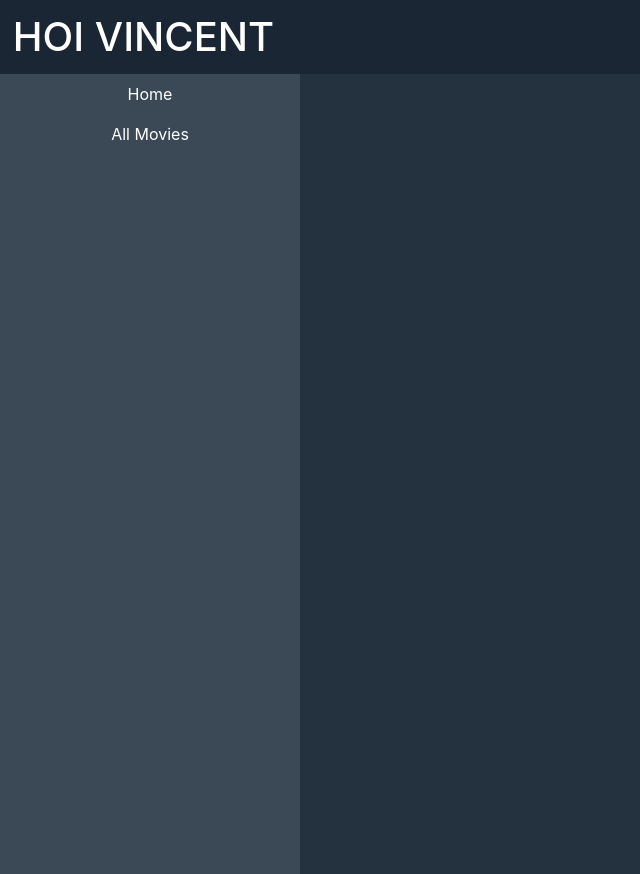
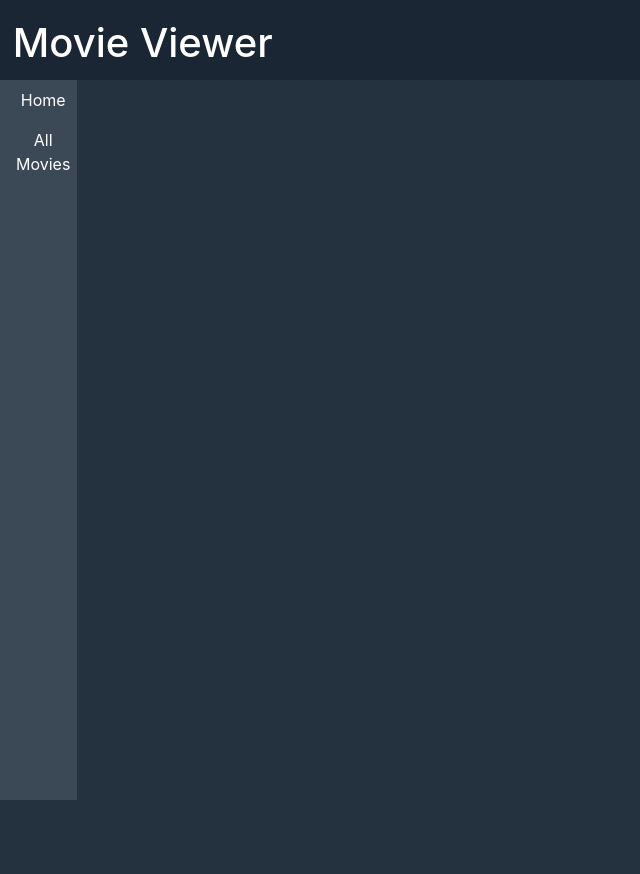
Before and after one commit to Arometiz/movieviewer-frontend, a React (Create React App) app: page / in a window 1280 px wide. Shown: the whole page, without its empty margins (0-640 px from the left). After the commit the page ends 800 px from the top, so only its background shows below. Built offline with nearby package versions, Linux system fonts and the light colour scheme.

Commit message:
Page is working correctly now

```diff
--- a/src/App.js
+++ b/src/App.js
@@ -1,11 +1,11 @@
-import React from 'react';
-import 'bootstrap/dist/css/bootstrap.min.css';
-import Navigationbar from './components/Navigationbar';
-import Toolbar from './components/Toolbar';
+import React from "react";
+import "bootstrap/dist/css/bootstrap.min.css";
+import Navigationbar from "./components/Navigationbar";
+import Toolbar from "./components/Toolbar";
 
 function App() {
   return (
-    <div className="App">
+    <div>
       <Toolbar></Toolbar>
       <Navigationbar></Navigationbar>
     </div>
--- a/src/components/Allmovies.js
+++ b/src/components/Allmovies.js
@@ -7,7 +7,7 @@ import './css/allmovies.css';
 class Allmovies extends Component {
   render() {
     return (
-          <Allmoviescard></Allmoviescard>
+        <Allmoviescard></Allmoviescard>
     );
   }
 }
--- a/src/components/Navigationbar.js
+++ b/src/components/Navigationbar.js
@@ -1,5 +1,5 @@
 import React, { Component } from "react";
-import { Nav } from "react-bootstrap";
+import { Nav, Row, Col } from "react-bootstrap";
 import { BrowserRouter as Router, Switch, Route } from "react-router-dom";
 import Allmovies from "./Allmovies";
 import "../../src/components/css/navigationbar.css";
@@ -8,22 +8,26 @@ class Navigationbar extends Component {
   render() {
     return (
       <Router>
-        <div>
+        <Row className="navRow">
+          <Col lg={1}>
             <Nav defaultActiveKey="/home" className="flex-column">
               <Nav.Item>
                 <Nav.Link href={"/home"}>Home</Nav.Link>
               </Nav.Item>
               <Nav.Item>
-            <Nav.Link href={'/allmovies'}>All Movies</Nav.Link>
+                <Nav.Link href={"/allmovies"}>All Movies</Nav.Link>
               </Nav.Item>
             </Nav>
+          </Col>
+          <Col lg={11} className="movies">
             <Switch>
               <Route path="/home"></Route>
               <Route path="/allmovies">
                 <Allmovies></Allmovies>
               </Route>
             </Switch>
-        </div>
+          </Col>
+        </Row>
       </Router>
     );
   }
--- a/src/components/Toolbar.js
+++ b/src/components/Toolbar.js
@@ -5,7 +5,7 @@ class Toolbar extends Component {
     render() {
         return (
             <div className="toolbar">
-                <h1>HOI VINCENT</h1>
+                <h1 className="title">Movie Viewer</h1>
             </div>
         );
     }
--- a/src/components/css/allmovies.css
+++ b/src/components/css/allmovies.css
@@ -1,16 +1,3 @@
-h2{
-    font-size:90px;
-    display: flex;
-}
-
-.leftSide{
-    float: left;
-}
-
-.rightSide{
-    float: right;
-}
-
 body{
     background-color: #24323F;
 }
--- a/src/components/css/allmoviescard.css
+++ b/src/components/css/allmoviescard.css
@@ -4,21 +4,22 @@
   box-shadow: 5px 5px 5px;
 }
 
-.row{
+.row {
   width: auto;
+}
+
+.movieRow {
+  margin: auto;
 }
 
 .col {
   flex-grow: 0;
+  margin-top: 1%;
+  margin-bottom: 1%;
 }
 
 .card-title {
   text-align: center;
-}
-
-.container{
-  margin-left: 30%;
-  margin-right: 30%;
 }
 
 .loader {
@@ -28,30 +29,58 @@
   transform: translate(-50%, -50%);
 }
 
-.card-img{
-    width: auto;
-    height: 360px;
+.card-img {
+  width: auto;
+  height: 360px;
 }
 
-h1{
-  justify-content: center;
+h2::before {
+  content: "";
+  flex: 1 1;
+  border-bottom: 1px solid #505863;
+  margin: auto;
+}
+
+.btn, .btn:hover, .btn:focus, .btn:active {
+  background-color: #21E08B!important;
+  color:#24323F!important;
+  border: none!important;
+  box-shadow: none;
+  border-radius: 50px!important;
+}
+
+h2 {
+  display: flex;
+  flex-direction: row;
+  text-align: center;
+  line-height: 0.1em;
+  padding-top:1%;
+}
+
+.card-title {
+  font-size: 1vh;
+}
+
+.releaseDate {
+  color: #626871;
+}
+
+.movieName {
   color: white;
 }
 
-.card-title{
-  font-size: 1vh;
-}
-
-.releaseDate{
-  color: #626871;
-}
-
-.movieName{
-  color: white;
-}
-
-ul{
+ul {
   list-style-type: none;
   margin: 0;
   padding: 0;
 }
+
+h1 {
+  color: white;
+  padding: 0 15px;
+  padding-top: 1%;
+}
+
+.underLineRow {
+  padding-left: 15px;
+}
--- a/src/components/css/navigationbar.css
+++ b/src/components/css/navigationbar.css
@@ -1,9 +1,8 @@
 .nav{
     background-color:#3B4956;
-    width: 300px;
+    width: 100%;
+    height: 90vh;
     float: left;
-    height: 100vh;
-    position: absolute;
 }
 
 .nav-item{
@@ -20,3 +19,7 @@
     text-decoration: underline;
     color: white;
 }
+
+.navRow{
+    width:100%;
+}
--- a/src/components/css/toolbar.css
+++ b/src/components/css/toolbar.css
@@ -1,9 +1,16 @@
 .toolbar{
     width: 100%;
     background-color: #1A2634;
-    padding: 1%;
+    height: 10vh;
 }
 
 h1{
     margin: 0;
 }
+
+.title{
+    padding: 0 0 0;
+    padding-top: 1.5%;
+    padding-bottom: 1.5%;
+    padding-left: 1%;
+}
--- a/src/components/sub-components/Allmoviescard.js
+++ b/src/components/sub-components/Allmoviescard.js
@@ -2,7 +2,7 @@ import "../css/allmoviescard.css";
 import "react-loader-spinner/dist/loader/css/react-spinner-loader.css";
 
 import React, { Component } from "react";
-import { Card, Col, Row, Container } from "react-bootstrap";
+import { Card, Col, Row, Button } from "react-bootstrap";
 import { connect } from "react-redux";
 import {
   getMoviesPending,
@@ -60,14 +60,18 @@ class Allmoviescard extends Component {
 
     return (
       <div>
-        <center>
         <h1>Movies</h1>
-        </center>
-        <hr></hr>
-        <Container lg={15}>
-          <Row>
+        <Row className="underLineRow">
+          <Col lg={11}>
+              <h2></h2>
+          </Col>
+          <Col lg={1}>
+              <Button>Add new movie</Button>
+          </Col>
+        </Row>
+        <Row lg={10} className="movieRow">
           {movies.map(movie => (
-              <Col key={movie.movie_id} lg={3}>
+            <Col key={movie.movie_id}>
               <Card style={{ width: "16rem" }}>
                 <Card.Img
                   src={
@@ -80,13 +84,14 @@ class Allmoviescard extends Component {
                 />
               </Card>
               <ul>
-                  <li className="releaseDate">Release date: {movie.releaseDate}</li>
+                <li className="releaseDate">
+                  Release date: {movie.releaseDate}
+                </li>
                 <li className="movieName">{movie.name}</li>
               </ul>
             </Col>
           ))}
         </Row>
-        </Container>
       </div>
     );
   }
```
Lines whose indentation alone changed are shown as unchanged.
